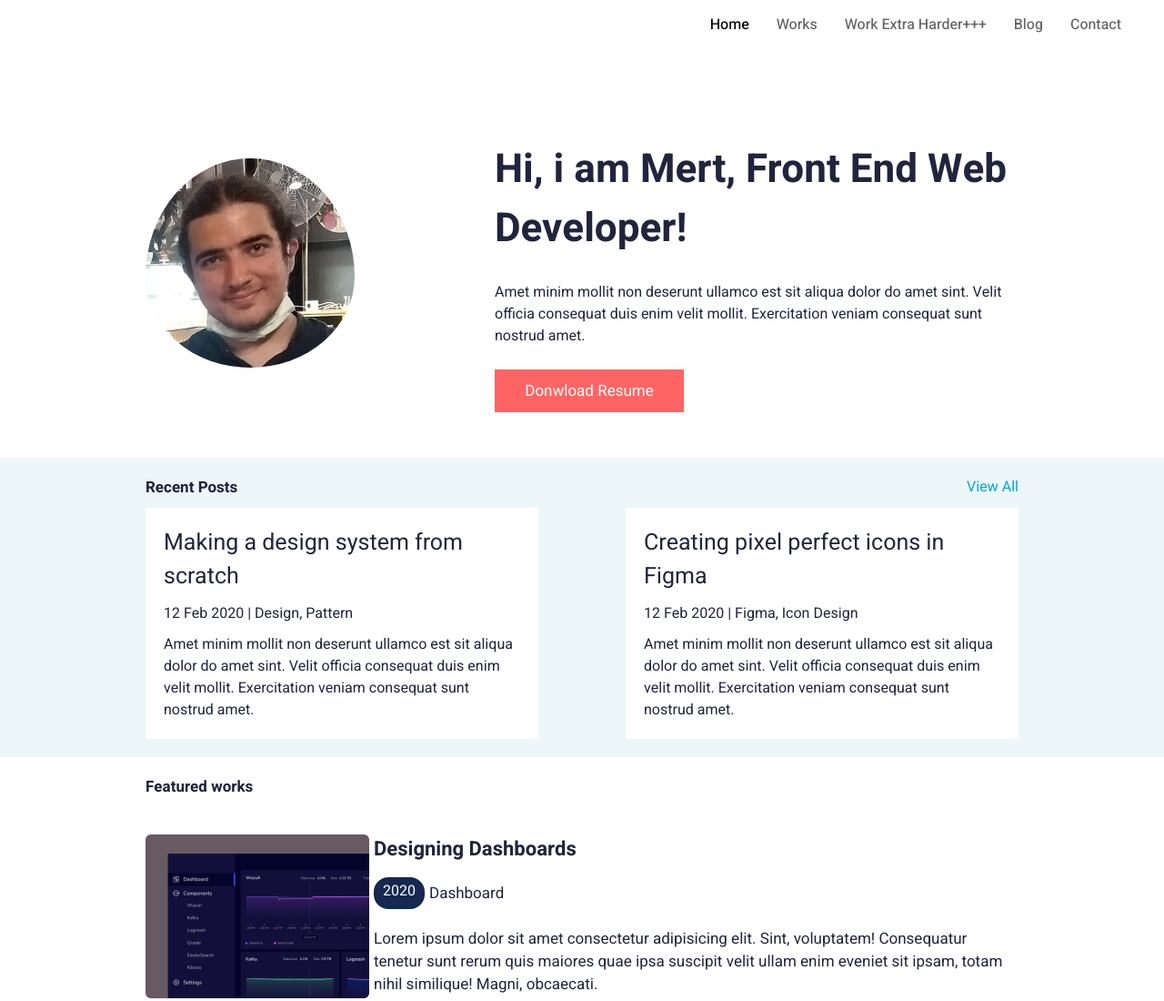
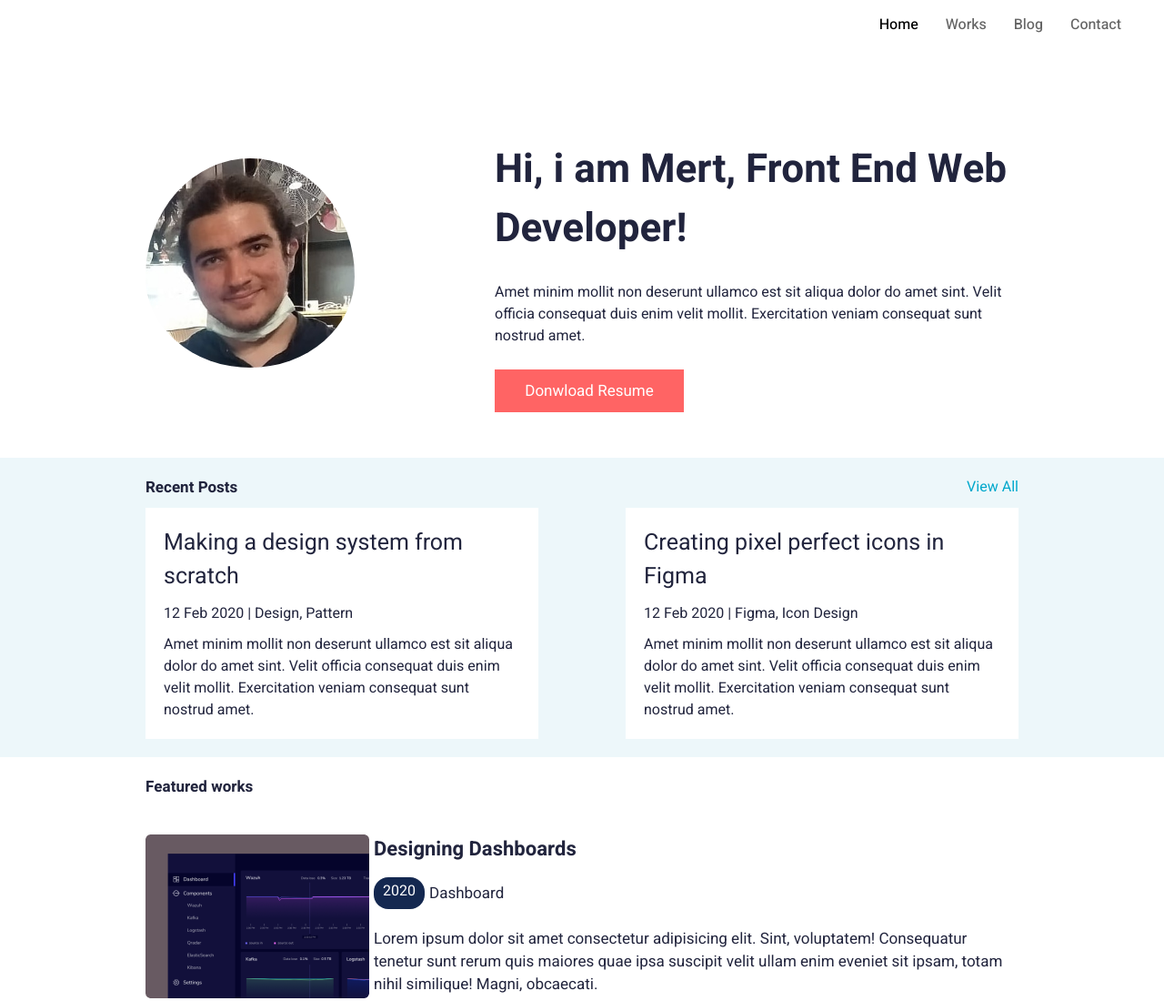
Before and after one commit to MertErgun71/my-first-responsive-profile-website, a plain HTML site: page index.html in a window 1280 px wide. Shown: the top 1100 px of the page at 91% size. Drawn offline with Linux system fonts and the light colour scheme.

Commit message:
Remove nav item

```diff
--- a/index.html
+++ b/index.html
@@ -19,10 +19,6 @@
 
           <li class="nav-item">
             <a href="">Works</a>
-          </li>
-
-          <li class="nav-item">
-            <a href="">Work Extra Harder+++</a>
           </li>
 
           <li class="nav-item">
```
